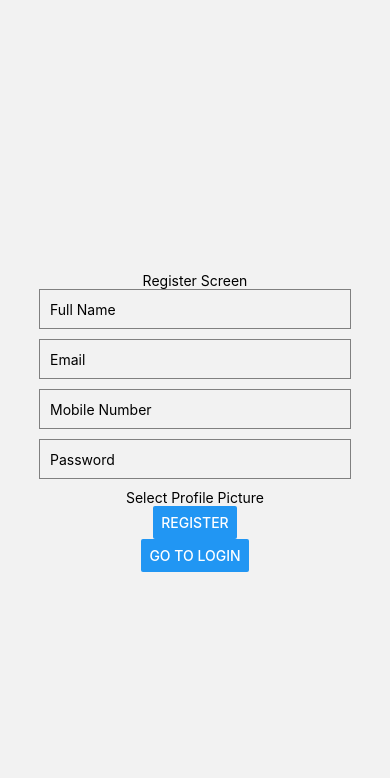
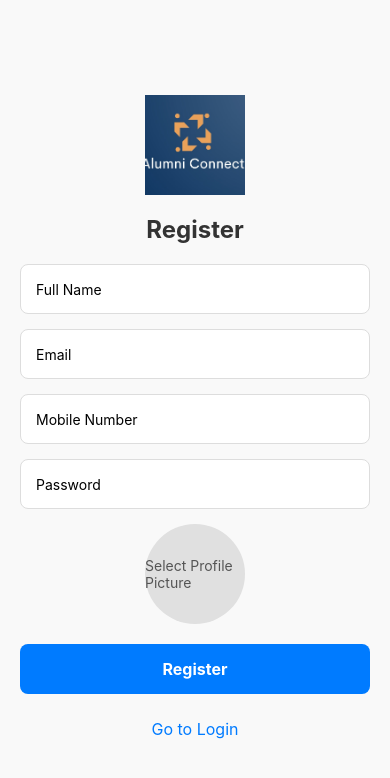
Before and after one commit to rahul6381yadav/Project, a React Native app: screen /Register in a window 390 px wide. Shown: the top 778 px of the page. Built offline with nearby package versions, Linux system fonts and the light colour scheme; no server answers.

Commit message:
first commit

```diff
--- /dev/null
+++ b/screens/AlumniCardScreen.js
@@ -0,0 +1,128 @@
+import React, { useEffect, useState } from 'react';
+import { View, Text, StyleSheet, ActivityIndicator, Image } from 'react-native';
+import { useAuth } from '../AuthContext';
+import QRCode from 'react-native-qrcode-svg'; // Make sure to install this package
+import { useNavigation, useIsFocused } from '@react-navigation/native';
+
+function AlumniCardScreen({ route }) {
+    const { userEmail } = useAuth();
+    const [profile, setProfile] = useState(null);
+    const isFocused = useIsFocused();
+    const [loading, setLoading] = useState(true);
+
+    useEffect(() => {
+        // Fetch user profile data
+        const fetchProfile = () => {
+            setLoading(true);
+            fetch(`http://10.0.2.2:5000/api/profile/${userEmail}`)
+                .then(res => res.json())
+                .then(data => {
+                    setProfile(data.user);
+                    setLoading(false);
+                })
+                .catch(err => {
+                    console.log(err);
+                    setLoading(false);
+                });
+        };
+
+        if (isFocused) {
+            fetchProfile(); // Refetch profile when screen is focused
+        }
+    }, [isFocused]);
+
+    if (loading) {
+        return <ActivityIndicator size="large" color="#0000ff" style={styles.loader} />;
+    }
+
+    if (!profile) {
+        return <Text style={styles.errorText}>Profile data not found.</Text>;
+    }
+
+
+    function convertToPath(inputString) {
+        if (typeof inputString !== 'string') {
+            return null;
+        }
+        // Normalize path and replace backslashes with forward slashes
+        const normalizedPath = inputString.replace(/\\/g, '/');
+
+        // Find the portion after "uploads/"
+        const match = normalizedPath.match(/uploads\/.*/);
+
+        // If the match exists, prepend the base URL with 'my-backend/'
+        return match ? `http://10.0.2.2:8081/my-backend/${match[0]}` : null;
+    }
+    return (
+        <View style={styles.container}>
+            <Text style={styles.title}>Alumni Card</Text>
+            <Image
+                source={{ uri: profile.profilePic ? convertToPath(profile.profilePic) : null }} // Assuming profilePicture is the key for the image URL
+                style={styles.profileImage}
+            />
+            <View style={styles.infoContainer}>
+                <Text style={styles.label}>Name:</Text>
+                <Text style={styles.value}>{profile.fullName || 'Not available'}</Text>
+            </View>
+            <View style={styles.infoContainer}>
+                <Text style={styles.label}>Batch Year:</Text>
+                <Text style={styles.value}>{profile.graduationYear || 'Not available'}</Text>
+            </View>
+            <View style={styles.infoContainer}>
+                <Text style={styles.label}>College:</Text>
+                <Text style={styles.value}>{profile.college || 'Not available'}</Text>
+            </View>
+            <View style={styles.qrCodeContainer}>
+                <QRCode
+                    value={JSON.stringify(profile)} // QR code with profile details
+                    size={150}
+                />
+            </View>
+            <Text style={styles.note}>Scan this QR code to view full alumni details.</Text>
+        </View>
+    );
+}
+
+const styles = StyleSheet.create({
+    container: {
+        flex: 1,
+        padding: 20,
+        alignItems: 'center',
+        backgroundColor: '#FFF',
+    },
+    title: {
+        fontSize: 24,
+        fontWeight: 'bold',
+        marginVertical: 20,
+    },
+    profileImage: {
+        width: 100, // Adjust size as needed
+        height: 100, // Adjust size as needed
+        borderRadius: 50, // This makes the image circular
+        marginBottom: 20,
+    },
+    infoContainer: {
+        flexDirection: 'row',
+        marginVertical: 10,
+        width: '80%',
+    },
+    label: {
+        fontWeight: 'bold',
+        width: '40%',
+    },
+    value: {
+        flex: 1,
+        color: '#333',
+    },
+    qrCodeContainer: {
+        marginVertical: 30,
+        alignItems: 'center',
+    },
+    note: {
+        fontSize: 14,
+        color: '#888',
+        marginTop: 10,
+    },
+});
+
+export default AlumniCardScreen;
--- a/screens/LoginScreen.js
+++ b/screens/LoginScreen.js
@@ -1,5 +1,5 @@
 import React, { useState } from 'react';
-import { Button, View, Text, TextInput, Alert } from 'react-native';
+import { Button, View, Text, TextInput, Alert, Image, TouchableOpacity, StyleSheet } from 'react-native';
 import { useAuth } from '../AuthContext'; // Import useAuth from AuthContext
 
 function LoginScreen({ navigation }) {
@@ -20,7 +20,6 @@ function LoginScreen({ navigation }) {
             if (response.ok) {
                 const data = await response.json();
                 Alert.alert('Success', data.message);
-                console.log(email)
                 login(email); // Set user as logged in
                 navigation.navigate('Home'); // Navigate to Home screen
             } else {
@@ -40,38 +39,79 @@ function LoginScreen({ navigation }) {
     };
 
     return (
-        <View style={{ flex: 1, alignItems: 'center', justifyContent: 'center' }}>
-            <Text>Login Screen</Text>
+        <View style={styles.container}>
+            <Image source={require('../Alumni-connect.jpg')} style={styles.logo} /> {/* Update with your logo path */}
+            <Text style={styles.title}>Login</Text>
             <TextInput
                 placeholder="Email"
                 value={email}
                 onChangeText={setEmail}
-                style={{
-                    height: 40,
-                    borderColor: 'gray',
-                    borderWidth: 1,
-                    marginBottom: 10,
-                    width: '80%',
-                    padding: 10,
-                }}
+                style={styles.input}
+                keyboardType="email-address"
+                autoCapitalize="none"
             />
             <TextInput
                 placeholder="Password"
                 secureTextEntry
                 value={password}
                 onChangeText={setPassword}
-                style={{
-                    height: 40,
-                    borderColor: 'gray',
-                    borderWidth: 1,
-                    marginBottom: 10,
-                    width: '80%',
-                    padding: 10,
-                }}
+                style={styles.input}
             />
-            <Button title="Login" onPress={handleLogin} />
+            <TouchableOpacity style={styles.loginButton} onPress={handleLogin}>
+                <Text style={styles.loginButtonText}>Login</Text>
+            </TouchableOpacity>
+            <TouchableOpacity onPress={() => navigation.navigate('Register')}>
+                <Text style={styles.registerLink}>Don't have an account? Register</Text>
+            </TouchableOpacity>
         </View>
     );
 }
 
+const styles = StyleSheet.create({
+    container: {
+        flex: 1,
+        alignItems: 'center',
+        padding: 20,
+        backgroundColor: '#F5F7FA',
+    },
+    logo: {
+        width: 120,
+        height: 120,
+        marginBottom: 20,
+    },
+    title: {
+        fontSize: 28,
+        fontWeight: 'bold',
+        color: '#333',
+        marginBottom: 20,
+    },
+    input: {
+        height: 50,
+        width: '100%',
+        borderColor: '#ccc',
+        borderWidth: 1,
+        borderRadius: 10,
+        paddingHorizontal: 15,
+        marginVertical: 10,
+        backgroundColor: '#FFFFFF',
+    },
+    loginButton: {
+        backgroundColor: '#007AFF',
+        paddingVertical: 15,
+        paddingHorizontal: 80,
+        borderRadius: 10,
+        marginVertical: 10,
+    },
+    loginButtonText: {
+        color: '#FFFFFF',
+        fontSize: 18,
+        fontWeight: 'bold',
+    },
+    registerLink: {
+        color: '#007AFF',
+        marginTop: 20,
+        fontSize: 16,
+    },
+});
+
 export default LoginScreen;
--- a/screens/RegisterScreen.js
+++ b/screens/RegisterScreen.js
@@ -1,5 +1,5 @@
 import React, { useState } from 'react';
-import { Button, View, Text, TextInput, Image, TouchableOpacity } from 'react-native';
+import { Button, View, Text, TextInput, Image, TouchableOpacity, StyleSheet } from 'react-native';
 import { launchImageLibrary } from 'react-native-image-picker';
 
 function RegisterScreen({ navigation }) {
@@ -48,7 +48,6 @@ function RegisterScreen({ navigation }) {
                     'Content-Type': 'multipart/form-data',
                 },
             });
-            console.log("Response Status:", response.status);
             const data = await response.json();
             alert(data.message);
             if (response.ok) {
@@ -61,44 +60,121 @@ function RegisterScreen({ navigation }) {
     };
 
     return (
-        <View style={{ flex: 1, alignItems: 'center', justifyContent: 'center' }}>
-            <Text>Register Screen</Text>
+        <View style={styles.container}>
+            <Image source={require('../Alumni-connect.jpg')} style={styles.logo} /> {/* Update with your logo path */}
+            <Text style={styles.title}>Register</Text>
             <TextInput
                 placeholder="Full Name"
                 value={fullName}
                 onChangeText={setFullName}
-                style={{ height: 40, borderColor: 'gray', borderWidth: 1, marginBottom: 10, width: '80%', padding: 10 }}
+                style={styles.input}
             />
             <TextInput
                 placeholder="Email"
                 value={email}
                 onChangeText={setEmail}
-                style={{ height: 40, borderColor: 'gray', borderWidth: 1, marginBottom: 10, width: '80%', padding: 10 }}
+                style={styles.input}
+                keyboardType="email-address"
+                autoCapitalize="none"
             />
             <TextInput
                 placeholder="Mobile Number"
                 value={mobile}
                 onChangeText={setMobile}
-                style={{ height: 40, borderColor: 'gray', borderWidth: 1, marginBottom: 10, width: '80%', padding: 10 }}
+                style={styles.input}
+                keyboardType="phone-pad"
             />
             <TextInput
                 placeholder="Password"
                 secureTextEntry
                 value={password}
                 onChangeText={setPassword}
-                style={{ height: 40, borderColor: 'gray', borderWidth: 1, marginBottom: 10, width: '80%', padding: 10 }}
+                style={styles.input}
             />
-            <TouchableOpacity onPress={handlePickImage}>
+            <TouchableOpacity onPress={handlePickImage} style={styles.imagePicker}>
                 {profilePic ? (
-                    <Image source={profilePic} style={{ width: 100, height: 100, borderRadius: 50 }} />
+                    <Image source={profilePic} style={styles.profileImage} />
                 ) : (
-                    <Text>Select Profile Picture</Text>
+                    <Text style={styles.imagePickerText}>Select Profile Picture</Text>
                 )}
             </TouchableOpacity>
-            <Button title="Register" onPress={handleRegister} />
-            <Button title="Go to Login" onPress={() => navigation.navigate('Login')} />
+            <TouchableOpacity style={styles.registerButton} onPress={handleRegister}>
+                <Text style={styles.registerButtonText}>Register</Text>
+            </TouchableOpacity>
+            <TouchableOpacity onPress={() => navigation.navigate('Login')} style={styles.loginButton}>
+                <Text style={styles.loginButtonText}>Go to Login</Text>
+            </TouchableOpacity>
         </View>
     );
 }
 
+const styles = StyleSheet.create({
+    container: {
+        flex: 1,
+        backgroundColor: '#f9f9f9',
+        alignItems: 'center',
+        justifyContent: 'center',
+        paddingHorizontal: 20,
+    },
+    logo: {
+        width: 100,
+        height: 100,
+        marginBottom: 20,
+    },
+    title: {
+        fontSize: 24,
+        fontWeight: 'bold',
+        marginBottom: 20,
+        color: '#333',
+    },
+    input: {
+        height: 50,
+        width: '100%',
+        borderColor: '#ddd',
+        borderWidth: 1,
+        borderRadius: 8,
+        paddingHorizontal: 15,
+        marginBottom: 15,
+        backgroundColor: '#fff',
+    },
+    imagePicker: {
+        width: 100,
+        height: 100,
+        borderRadius: 50,
+        backgroundColor: '#e0e0e0',
+        alignItems: 'center',
+        justifyContent: 'center',
+        marginBottom: 20,
+    },
+    profileImage: {
+        width: 100,
+        height: 100,
+    },
+    imagePickerText: {
+        color: '#555',
+    },
+    registerButton: {
+        backgroundColor: '#007bff',
+        borderRadius: 8,
+        paddingVertical: 15,
+        alignItems: 'center',
+        justifyContent: 'center',
+        width: '100%',
+        marginBottom: 15,
+    },
+    registerButtonText: {
+        color: '#fff',
+        fontSize: 16,
+        fontWeight: 'bold',
+    },
+    loginButton: {
+        paddingVertical: 10,
+        alignItems: 'center',
+    },
+    loginButtonText: {
+        color: '#007bff',
+        fontSize: 16,
+    },
+});
+
 export default RegisterScreen;
```
Also changed, not shown: App.js (+14 -3 lines), AuthContext.js (+13 -22 lines), Alumni-connect.jpg (added), 1 other file (tests, documents, lock files or other folders).
